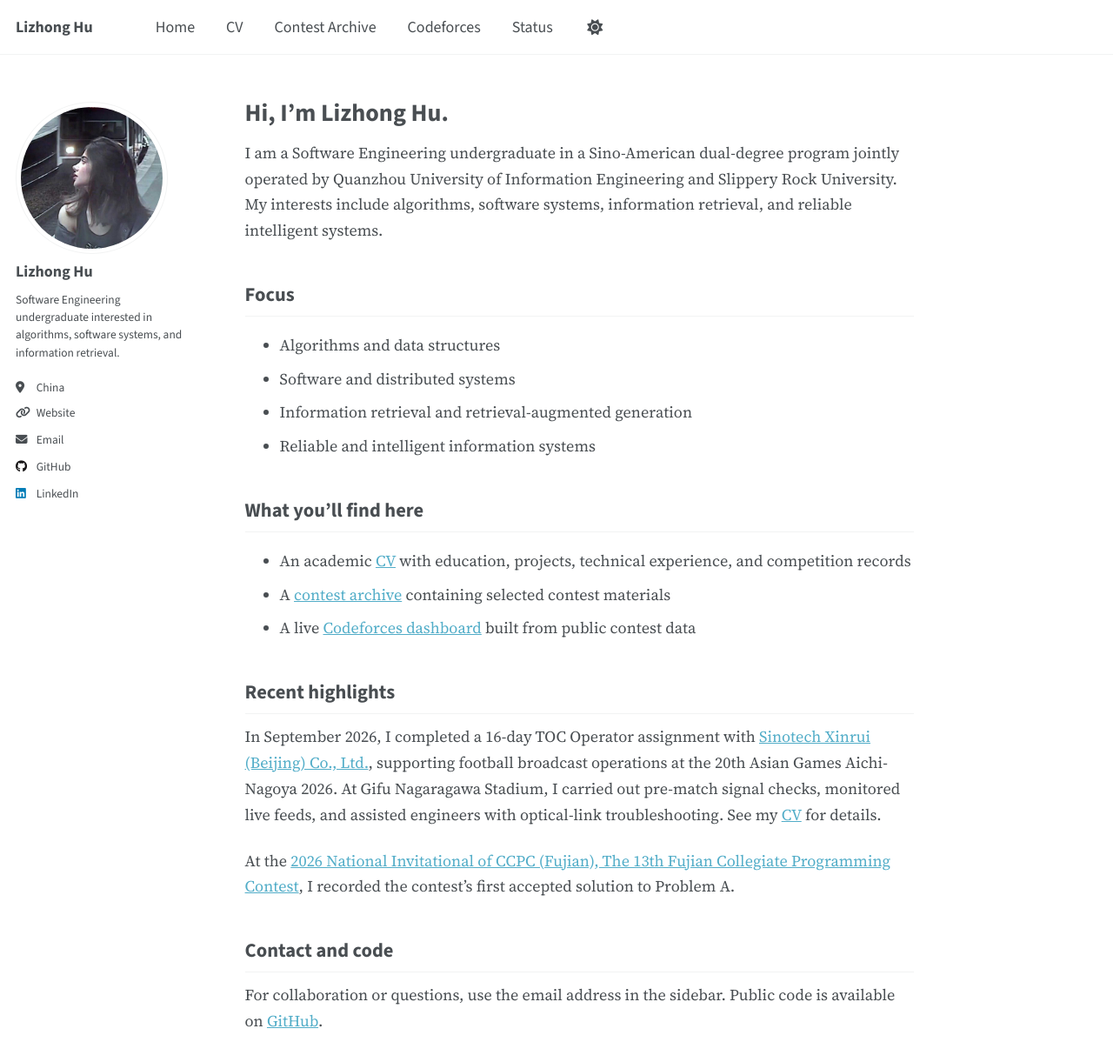
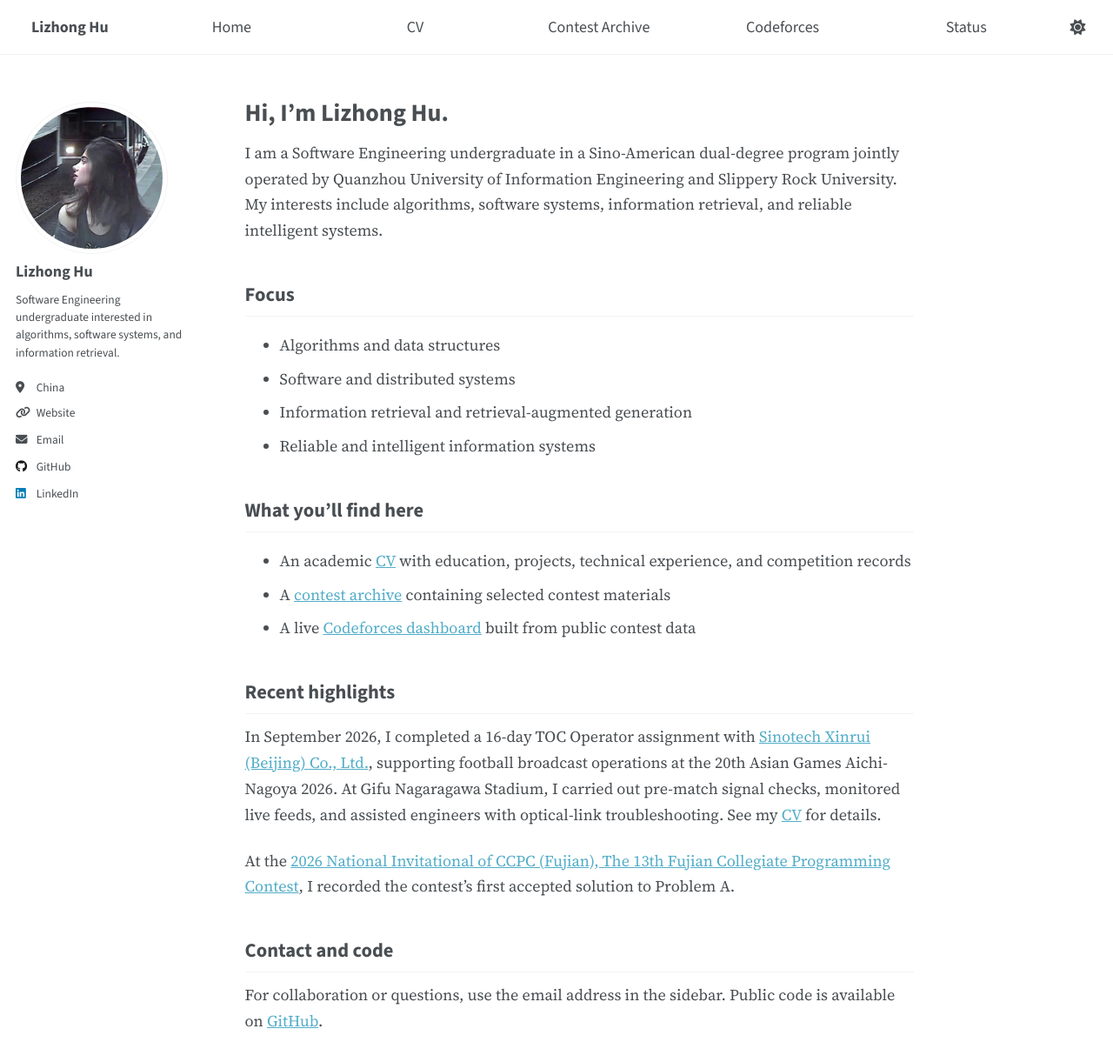
Before and after one commit to au1bhi/lzHu, a Jekyll site: the page built from _pages/about.md, in a window 1280 px wide and 1400 px high. Shown: the top 1221 px of the window at 87% size. Built offline with Jekyll 4.4.1, drawn with Linux system fonts in a browser that asks for light colours; a script that is not in the unit is left out.

Commit message:
Center and evenly distribute masthead navigation

```diff
--- a/_sass/layout/_masthead.scss
+++ b/_sass/layout/_masthead.scss
@@ -61,7 +61,7 @@
   white-space: nowrap;
 
   &--lg {
-    padding-right: 2em;
+    padding-right: 1rem;
     font-weight: 700;
   }
 }
--- a/_sass/layout/_navigation.scss
+++ b/_sass/layout/_navigation.scss
@@ -203,11 +203,17 @@
   }
 
   .visible-links {
-    display: table;
+    display: flex;
+    align-items: center;
+    width: 100%;
 
     li {
-      display: table-cell;
-      vertical-align: middle;
+      flex: 1 0 0;
+      min-width: max-content;
+
+      &.persist {
+        flex: 0 0 auto;
+      }
 
       &:first-child {
         font-weight: bold;
@@ -227,7 +233,9 @@
 
     #theme-toggle {
       a {
-        width: 25px;
+        width: 2.5rem;
+        padding-right: 0;
+        padding-left: 0;
         display: flex;
         justify-content: center;
         cursor: pointer;
@@ -236,6 +244,9 @@
 
     a {
       position: relative;
+      width: max-content;
+      margin: 0 auto;
+      padding: 0.5rem 1rem;
 
       &:before {
         content: "";
@@ -258,6 +269,19 @@
                 transform: scaleX(1); /* reveal*/
       }
     }
+  }
+
+  // Measure intrinsic link widths before deciding which links to collapse.
+  .visible-links.is-measuring {
+    width: max-content;
+
+    li {
+      flex: 0 0 auto;
+    }
+  }
+
+  &.has-hidden-links .visible-links:not(.is-measuring) {
+    width: calc(100% - var(--nav-toggle-space));
   }
 
   .hidden-links {
```
Also changed, not shown: assets/js/plugins/jquery.greedy-navigation.js (+8 -2 lines), assets/js/main.min.js.
